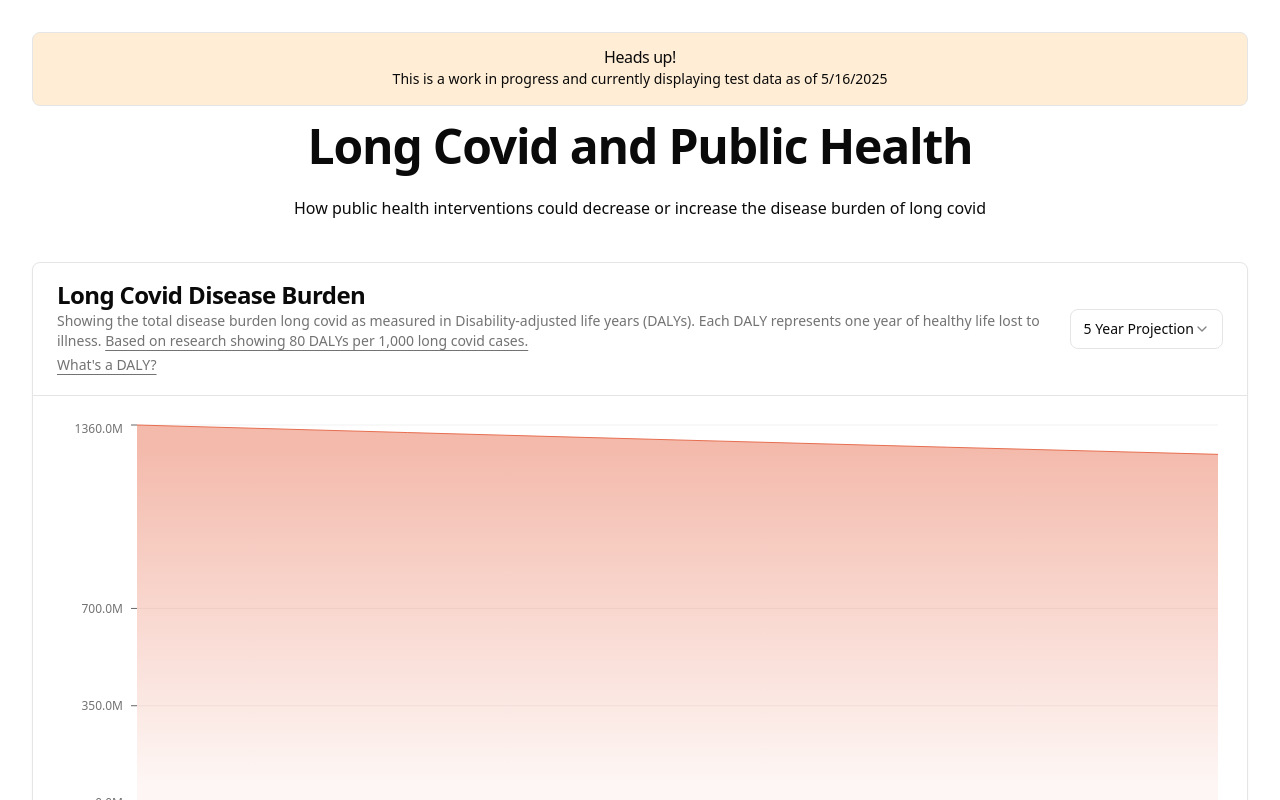
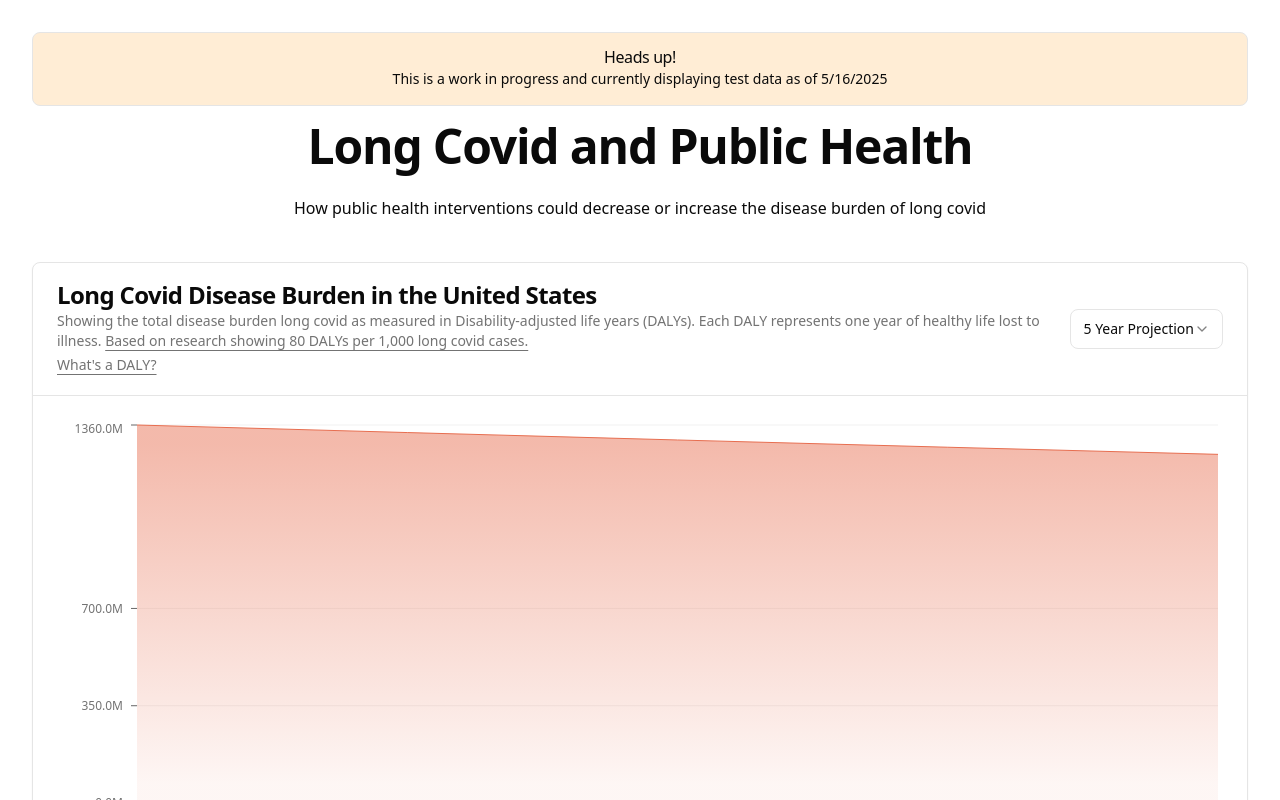
Before and after one commit to DevinCLane/long-covid-dalys, a React (Vite) app: page / in a window 1280 px wide. Shown: the top 800 px of the page. Built offline with nearby package versions, Linux system fonts and the light colour scheme.

Commit message:
🗃️add text for usa

```diff
--- a/src/components/LC-DALYs.tsx
+++ b/src/components/LC-DALYs.tsx
@@ -156,7 +156,7 @@ export function LCDALYs() {
     <Card>
       <CardHeader className="flex items-center gap-2 space-y-0 border-b py-5 sm:flex-row">
         <div className="grid flex-1 gap-1 text-center sm:text-left">
-          <CardTitle>Long Covid Disease Burden</CardTitle>
+          <CardTitle>Long Covid Disease Burden in the United States</CardTitle>
           <CardDescription>
             Showing the total disease burden long covid as measured in
             Disability-adjusted life years (DALYs). Each DALY represents one
```
